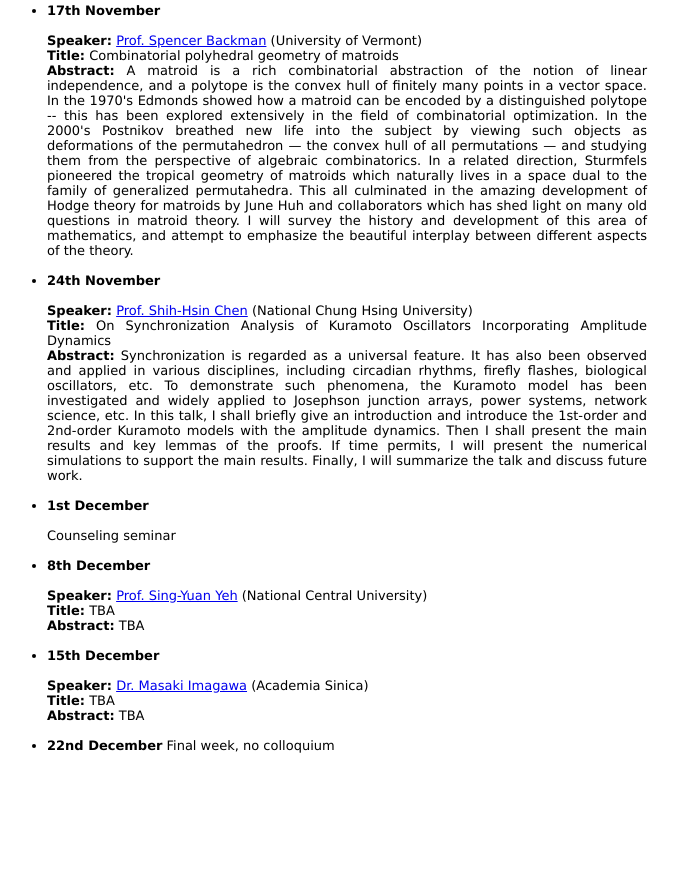
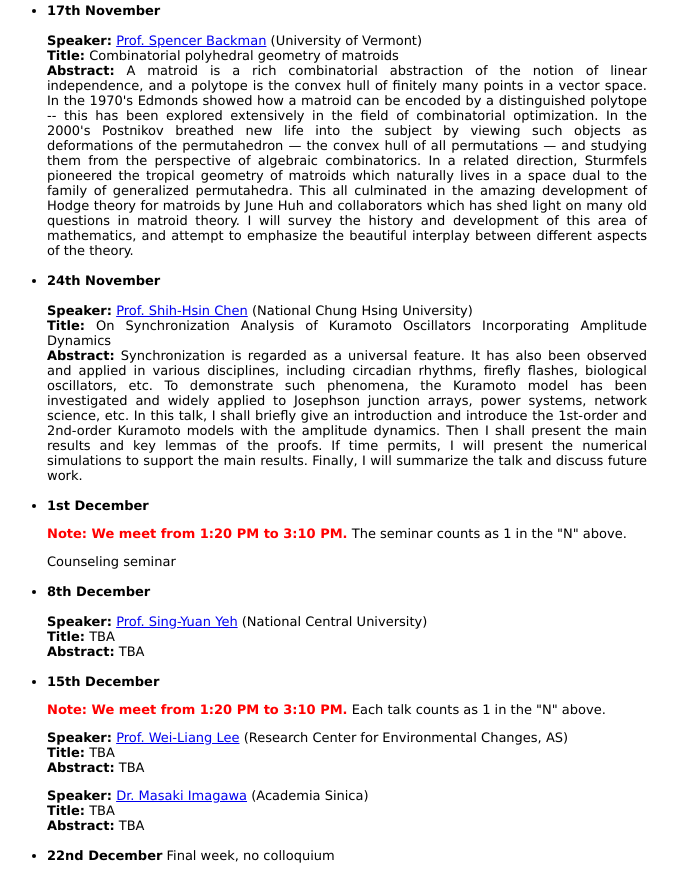
Before and after one commit to yuenchiho/yuenchiho.github.io, a plain HTML site: page colloquium_26.html in a window 1280 px wide. Shown: the part 2024-2917 px from the top of the page, without its empty margins (313-991 px from the left). Before the commit the page ends 2807 px from the top, so only its background shows below. Drawn offline with Linux system fonts and the light colour scheme.

Commit message:
Collo update

```diff
--- a/colloquium_26.html
+++ b/colloquium_26.html
@@ -122,7 +122,9 @@
         In this talk, I shall briefly give an introduction and introduce the 1st-order and 2nd-order Kuramoto models with the amplitude dynamics. Then I shall present the main results and key lemmas of the proofs.
         If time permits, I will present the numerical simulations to support the main results. Finally, I will summarize the talk and discuss future work.</li><br>
 
-  <li><b>1st December</b><br><br>
+  <li><b>1st December</b><br>
+
+  <p><b style="color:Red;">Note: We meet from 1:20 PM to 3:10 PM.</b> The seminar counts as 1 in the "N" above.</p>
 
   Counseling seminar</li><br>
 
@@ -131,7 +133,16 @@
   <b>Title:</b> TBA<br>
   <b>Abstract:</b> TBA</li><br>
 
-  <li><b>15th December</b><br><br>
+  <li><b>15th December</b><br>
+
+  <p><b style="color:Red;">Note: We meet from 1:20 PM to 3:10 PM.</b> Each talk counts as 1 in the "N" above.</p>
+
+  <b>Speaker:</b> <a href="https://rcec.sinica.edu.tw/index_en.php?action=member&id=22" target="_top">Prof. Wei-Liang Lee</a> (Research Center for Environmental Changes, AS)<br>
+  <b>Title:</b> TBA<br>
+  <b>Abstract:</b> TBA<br>
+
+  <p></p>
+
   <b>Speaker:</b> <a href="https://m-imagawa.github.io/en/index.html" target="_top">Dr. Masaki Imagawa</a> (Academia Sinica)<br>
   <b>Title:</b> TBA<br>
   <b>Abstract:</b> TBA</li><br>
```
